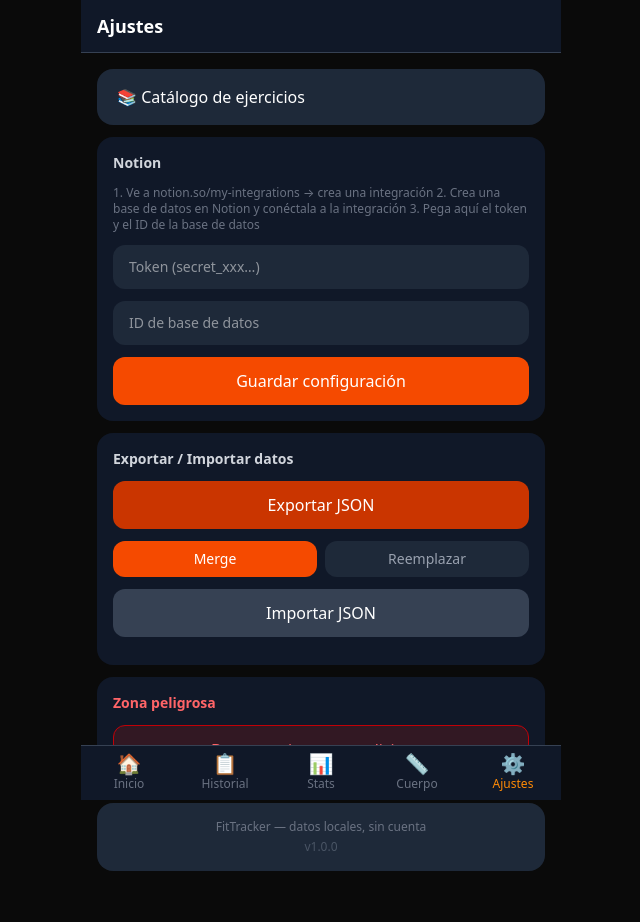
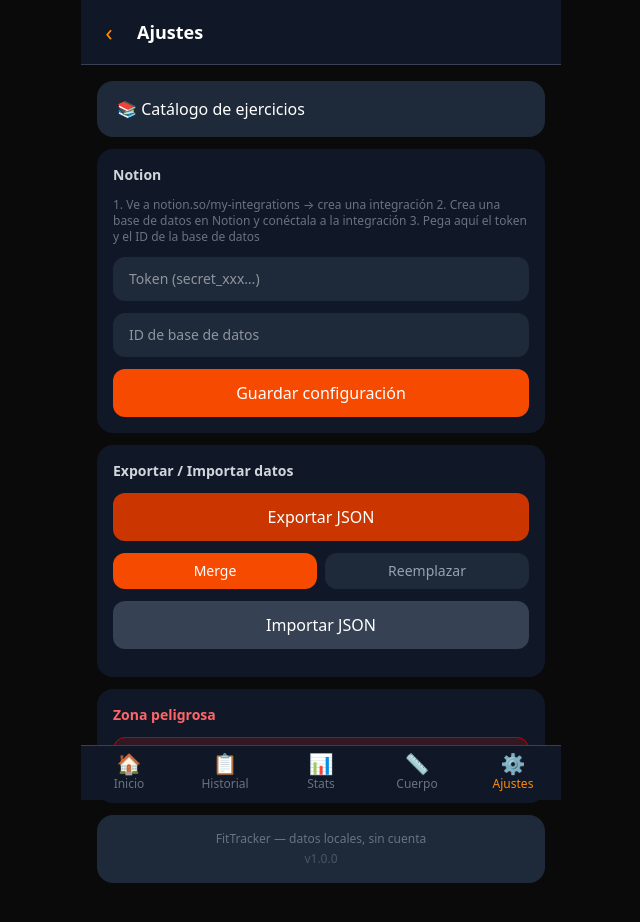
Before and after one commit to GruBKiller525/fitness-tracker, a React (Vite) app: page /settings in a window 1280 px wide. Shown: the top 922 px of the page, without its empty margins (319-959 px from the left). Built offline with nearby package versions, Linux system fonts and the light colour scheme.

Commit message:
feat: boton volver en todas las pantallas

```diff
--- a/src/components/PageShell.tsx
+++ b/src/components/PageShell.tsx
@@ -1,4 +1,5 @@
 import type { ReactNode } from 'react';
+import { useNavigate } from 'react-router-dom';
 import { BottomNav } from './BottomNav';
 
 type Props = {
@@ -6,15 +7,26 @@
   title?: string;
   headerRight?: ReactNode;
   noNav?: boolean;
+  showBack?: boolean;
 };
 
-export function PageShell({ children, title, headerRight, noNav }: Props) {
+export function PageShell({ children, title, headerRight, noNav, showBack = true }: Props) {
+  const navigate = useNavigate();
+
   return (
     <div className="flex flex-col min-h-svh pb-[64px]">
       {title && (
-        <header className="sticky top-0 z-40 bg-gray-900 border-b border-gray-700 px-4 py-3 flex items-center justify-between">
-          <h1 className="text-lg font-semibold text-white m-0">{title}</h1>
-          {headerRight && <div>{headerRight}</div>}
+        <header className="sticky top-0 z-40 bg-gray-900 border-b border-gray-700 px-2 py-3 flex items-center gap-2">
+          {showBack && (
+            <button
+              onClick={() => navigate(-1)}
+              className="w-10 h-10 flex items-center justify-center text-orange-400 text-2xl active:text-orange-300 flex-shrink-0"
+            >
+              ‹
+            </button>
+          )}
+          <h1 className="text-lg font-semibold text-white flex-1">{title}</h1>
+          {headerRight && <div className="flex-shrink-0">{headerRight}</div>}
         </header>
       )}
       <main className="flex-1 px-4 py-4">{children}</main>
--- a/src/pages/Session.tsx
+++ b/src/pages/Session.tsx
@@ -144,14 +144,20 @@
   return (
     <div className="flex flex-col min-h-svh bg-gray-950">
       {/* Sticky header */}
-      <header className="sticky top-0 z-40 bg-gray-900 border-b border-gray-700 px-4 py-3 flex items-center justify-between">
-        <div>
-          <p className="text-xs text-gray-400">{routine.name}</p>
+      <header className="sticky top-0 z-40 bg-gray-900 border-b border-gray-700 px-2 py-3 flex items-center gap-2">
+        <button
+          onClick={() => navigate(-1)}
+          className="w-10 h-10 flex items-center justify-center text-orange-400 text-2xl active:text-orange-300 flex-shrink-0"
+        >
+          ‹
+        </button>
+        <div className="flex-1 min-w-0">
+          <p className="text-xs text-gray-400 truncate">{routine.name}</p>
           <p className="text-lg font-bold text-white tabular-nums">{secondsToMMSS(elapsed)}</p>
         </div>
         <button
           onClick={finishSession}
-          className="px-5 py-2 bg-green-700 rounded-xl text-white font-semibold text-sm active:bg-green-600"
+          className="px-5 py-2 bg-green-700 rounded-xl text-white font-semibold text-sm active:bg-green-600 flex-shrink-0"
         >
           Terminar
         </button>
--- a/src/pages/SessionSummary.tsx
+++ b/src/pages/SessionSummary.tsx
@@ -89,9 +89,15 @@
 
   return (
     <div className="min-h-svh bg-gray-950 pb-8">
-      <header className="sticky top-0 z-40 bg-gray-900 border-b border-gray-700 px-4 py-3 flex items-center justify-between">
-        <h1 className="text-lg font-bold text-white">Resumen</h1>
-        <Link to="/" className="text-sm text-orange-400">Inicio</Link>
+      <header className="sticky top-0 z-40 bg-gray-900 border-b border-gray-700 px-2 py-3 flex items-center gap-2">
+        <button
+          onClick={() => navigate(-1)}
+          className="w-10 h-10 flex items-center justify-center text-orange-400 text-2xl active:text-orange-300"
+        >
+          ‹
+        </button>
+        <h1 className="text-lg font-bold text-white flex-1">Resumen</h1>
+        <Link to="/" className="text-sm text-orange-400 pr-2">Inicio</Link>
       </header>
 
       <div className="px-4 pt-6 space-y-4">
```
